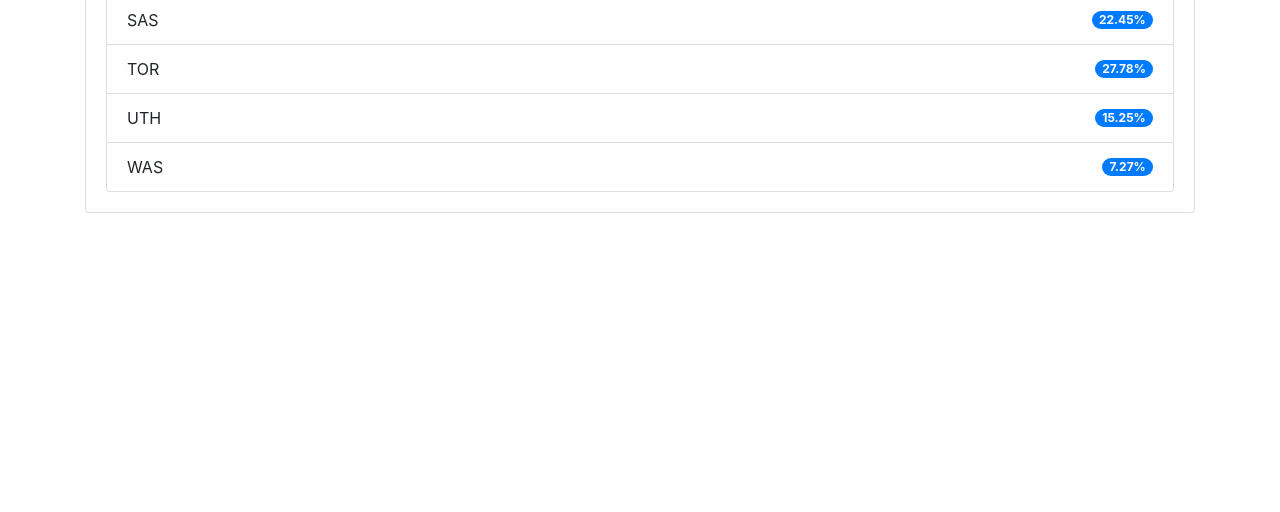
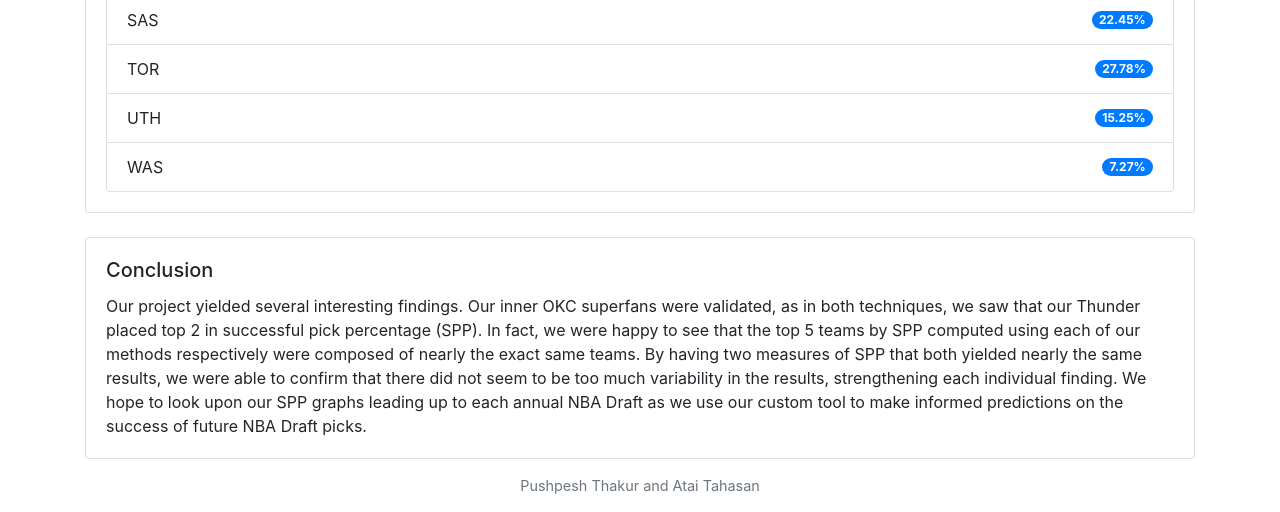
Before and after one commit to pthakur11205/DraftSuccessAnalysis, a Flask app: page / in a window 1280 px wide. Shown: the part 5318-5830 px from the top of the page. Before the commit the page ends 5531 px from the top, so only its background shows below. Run offline with Flask 3, Linux system fonts and the light colour scheme; some libraries are stand-ins or nearby versions.

Commit message:
cleaning up html

```diff
--- a/templates/index.html
+++ b/templates/index.html
@@ -5,6 +5,14 @@
     <meta name="viewport" content="width=device-width, initial-scale=1.0">
     <title>Draft Analysis Dashboard</title>
     <link rel="stylesheet" href="https://maxcdn.bootstrapcdn.com/bootstrap/4.5.2/css/bootstrap.min.css">
+    <style>
+        .footer {
+            text-align: center;
+            padding: 1rem;
+            font-size: 0.9rem;
+            color: #6c757d;
+        }
+    </style>
 </head>
 <body>
     <div class="container">
@@ -98,6 +106,24 @@
                 </ul>
             </div>
         </div>
+
+        <!-- Conclusion Textbox -->
+        <div class="card mt-4">
+            <div class="card-body">
+                <h5 class="card-title">Conclusion</h5>
+                <p class="card-text">Our project yielded several interesting findings. Our inner OKC superfans were validated,
+                    as in both techniques, we saw that our Thunder placed top 2 in successful pick percentage (SPP).
+                    In fact, we were happy to see that the top 5 teams by SPP computed using each of our methods respectively were composed of
+                    nearly the exact same teams. By having two measures of SPP that both yielded nearly the same results,
+                    we were able to confirm that there did not seem to be too much variability in the results, strengthening each individual finding.
+                    We hope to look upon our SPP graphs leading up to each annual NBA Draft as we use our custom tool to make informed predictions on the success of future NBA Draft picks.</p>
+            </div>
+        </div>
+
+        <!-- Footer -->
+        <footer class="footer">
+            Pushpesh Thakur and Atai Tahasan
+        </footer>
     </div>
 </body>
 </html>
```
